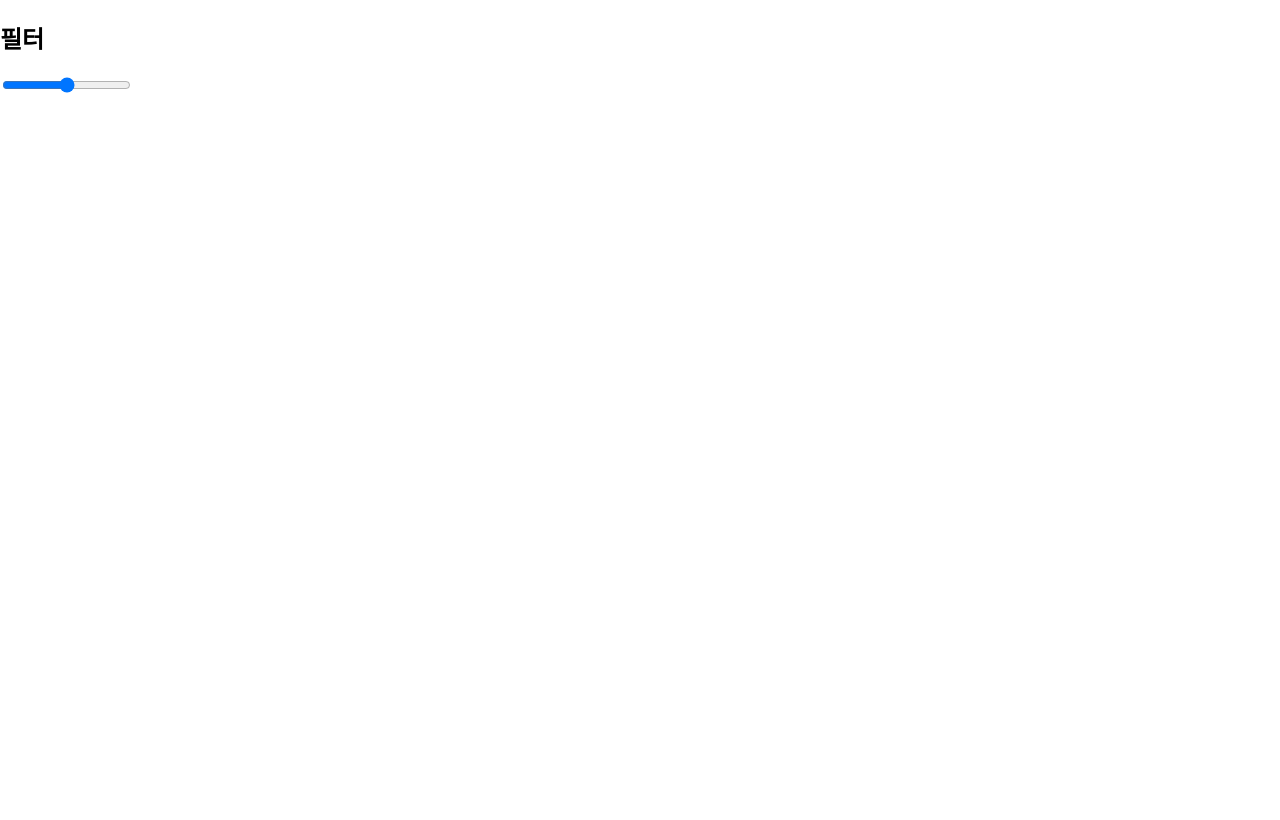
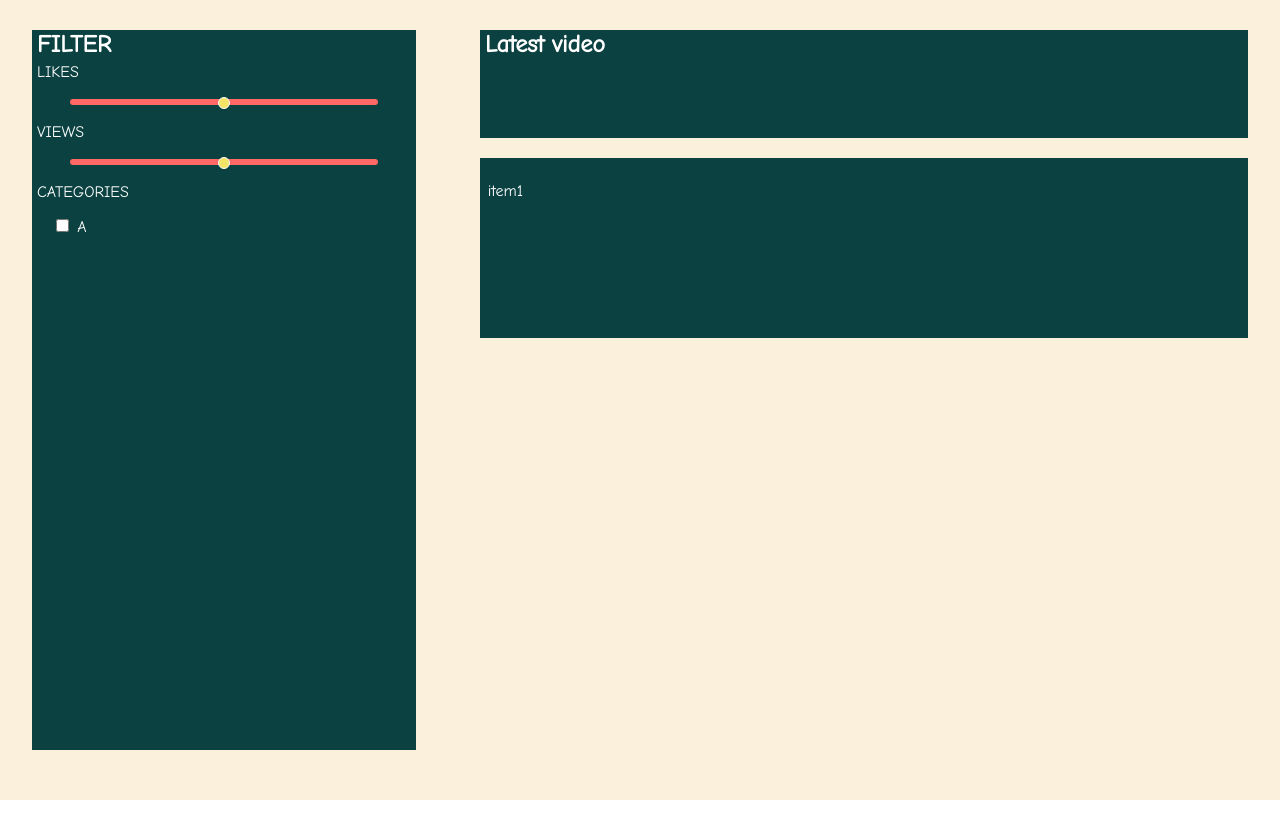
Before and after one commit to Uyoo/Development-FrontEnd, a plain HTML site: page YoutubeListPage/WONILLISM/index.html in a window 1280 px wide. Drawn offline with Linux system fonts and the light colour scheme.

Commit message:
Set layout

```diff
--- a/YoutubeListPage/WONILLISM/index.html
+++ b/YoutubeListPage/WONILLISM/index.html
@@ -1,5 +1,6 @@
 <!DOCTYPE html>
 <html lang="en">
+
 <head>
     <meta charset="UTF-8">
     <meta name="viewport" content="width=device-width, initial-scale=1.0">
@@ -7,28 +8,47 @@
 
     <!-- stylesheets -->
     <link rel="stylesheet" href="./src/stylesheets/init.css">
+    <link rel="stylesheet" href="./src/stylesheets/filter.css">
+    <link rel="stylesheet" href="./src/stylesheets/list.css">
     <link rel="stylesheet" href="./src/stylesheets/index.css">
 </head>
+
 <body>
     <main>
         <div class="filter">
-            <h2>필터<br></h2>
-            <div class="likes_handler">
-                <input type="range" class="filter-range">
+            <span class="container-title">FILTER</span>
+            <div class="handler">
+                <span class="element-title">LIKES</span>
+                <div class="range_container">
+                    <input type="range" class="likes_range filter-range">
+                </div>
             </div>
-            <div class="views_handler">
+            <div class="handler">
+                <span class="element-title">VIEWS</span>
+                <div class="range_container">
+                    <input type="range" class="views_range filter-range">
+                </div>
+            </div>
+            <div class="categories">
+                <span class="element-title">CATEGORIES</span>
+                <div class="checkbox_container">
+                    <input type="checkbox" class="category-checkbox">
+                    A
 
-            </div>
-            <div class="container">
-
+                </div>
             </div>
         </div>
-        <div class="latest_item">
-
-        </div>
-        <div class="item_list">
-
+        <div class="list-container">
+            <div class="latest_video">
+                <span class="container-title">Latest video</span>
+            </div>
+            <div class="item_container">
+                <div class="item">
+                    <p>item1</p>
+                </div>
+            </div>
         </div>
     </main>
 </body>
+
 </html>
--- /dev/null
+++ b/YoutubeListPage/WONILLISM/src/stylesheets/filter.css
@@ -0,0 +1,64 @@
+.handler{
+    width: 100%;
+    height: 60px;
+
+    display: flex;
+    flex-direction: column;
+}
+.range_container{
+    width: 100%;
+    height: 36px;
+    display: flex;
+}
+.filter-range{
+    width: 80%;
+
+    display: block;
+    background: transparent;
+    outline: none;
+    margin: 0 auto;
+
+    font-size: 12px;
+
+    -webkit-appearance: none;
+    appearance: none;
+}
+.filter-range:focus{
+    outline: none;
+}
+.filter-range::-webkit-slider-runnable-track{
+    -webkit-appearance: none;
+    appearance: none;
+    outline: none !important;
+
+    border-radius: 0.5em;
+    height: 0.5em;
+    background: #FF6864;
+}
+.filter-range::-webkit-slider-thumb{
+    height: 1em;
+    width: 1em;
+    margin-top: -0.2em;
+    border: 1.5px solid white;
+    border-radius: 1em;
+    -webkit-appearance: none;
+    appearance: none;
+    background: #F3E367;
+    cursor: pointer;
+    cursor: move;
+    cursor: grab;
+    cursor: -webkit-grab;
+    transition: box-shadow 0.2s ease-in-out, m 0.1s ease-in-out;
+    box-shadow: 0 0.1em 0.1em rgba(0, 0, 0, 0.05);
+}
+
+.categories{
+    width: 100%;
+    display: flex;
+    flex-direction: column;
+}
+
+.checkbox_container{
+    padding-left: 20px;
+    padding-top: 10px;
+}
--- a/YoutubeListPage/WONILLISM/src/stylesheets/index.css
+++ b/YoutubeListPage/WONILLISM/src/stylesheets/index.css
@@ -0,0 +1,84 @@
+main{
+    width: 100%;
+    height: 100%;
+
+    color: white;
+    background: #FAF0DC;
+
+    display: flex;
+    justify-content: space-around;
+
+}
+
+.container-title{
+    font-size: 24px;
+    font-weight: bold;
+    margin: 5px;
+}
+.element-title{
+    font-size:16px;
+    margin: 5px;
+}
+
+.filter{
+    margin-top: 30px;
+    width: 30%;
+    height: 90%;
+    background: #0B4141;
+
+}
+
+.list-container{
+    margin-top: 30px;
+    width: 60%;
+    height: 90%;
+
+    display: flex;
+    flex-direction: column;
+}
+.latest_video{
+    width: 100%;
+    height: 15%;
+    background: #0B4141;
+}
+.item_container{
+    margin-top: 20px;
+    width: 100%;
+    height: 25%;
+    background: #0B4141;
+}
+
+/* tablet */
+@media screen and (max-width: 768px){
+    .filter{
+        margin-top: 10px;
+    }
+    .list-container{
+        margin-top: 10px;
+    }
+}
+
+/* mobile */
+@media screen and (max-width: 420px){
+    main{
+        flex-direction: column;
+        justify-content: space-around;
+        align-items: center;
+    }
+    .filter{
+        width: 90%;
+        height: auto;
+        margin-top: 10px;
+    }
+    .list-container{
+        margin-top: 10px;
+        width: 90%;
+    }
+    .latest_video{
+        display: none;
+    }
+
+    .checkbox_container{
+        display: none;
+    }
+}
--- a/YoutubeListPage/WONILLISM/src/stylesheets/init.css
+++ b/YoutubeListPage/WONILLISM/src/stylesheets/init.css
@@ -1,10 +1,12 @@
 /* init */
+@import url('https://fonts.googleapis.com/css2?family=Comic+Neue&display=swap');
 html,
 body{
     margin: 0;
     padding: 0;
     width: 100%;
     height: 100%;
+    font-family: 'Comic Neue';
 }
 html{
     box-sizing: border-box;
--- /dev/null
+++ b/YoutubeListPage/WONILLISM/src/stylesheets/list.css
@@ -0,0 +1,7 @@
+.list-container{
+
+}
+.list-container p{
+    padding-left: 1%;
+    padding-top: 1%;
+}
```
